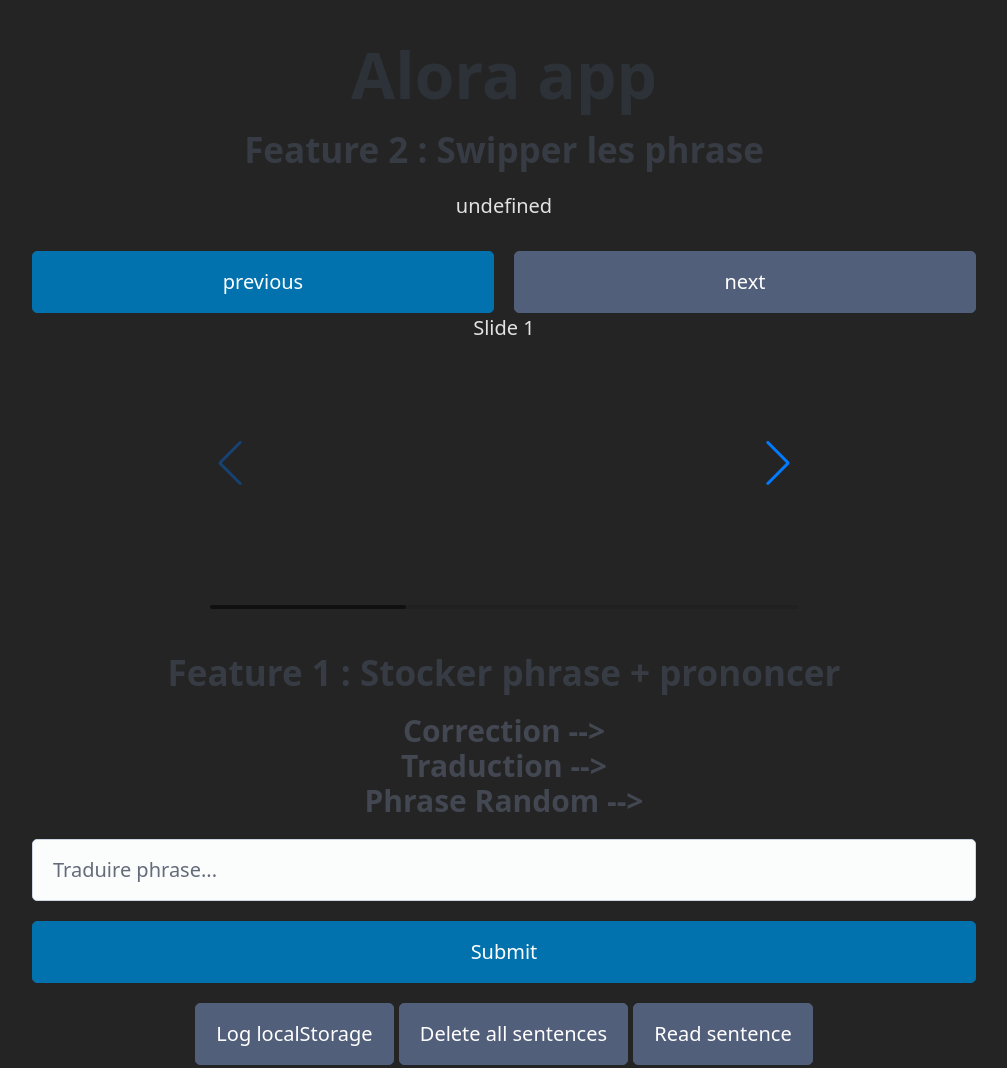
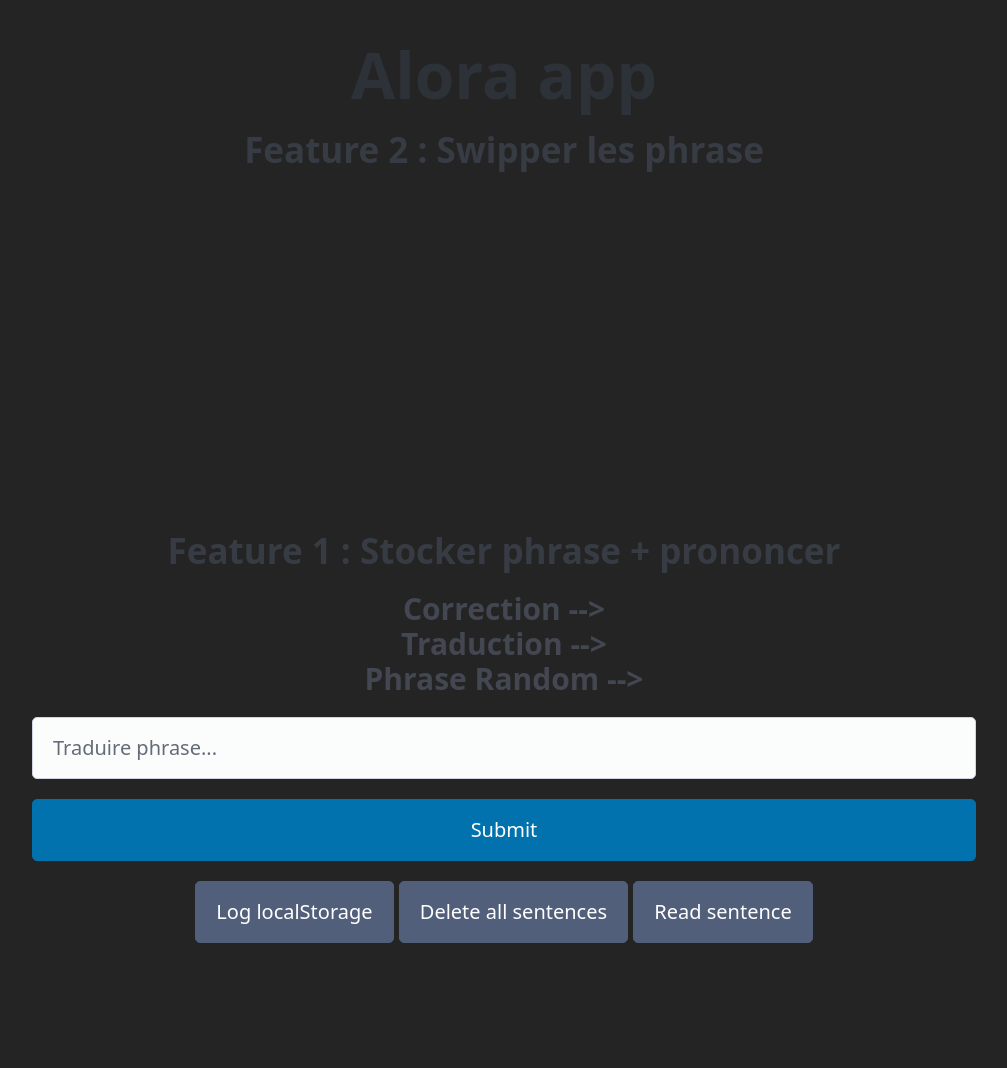
Before and after one commit to Elipier/alora-client, a website built with Vite: page alora-client/index.html in a window 1280 px wide. Shown: the whole page, without its empty margins (136-1143 px from the left). After the commit the page ends 983 px from the top, so only its background shows below. Built offline with nearby package versions, Linux system fonts and the light colour scheme.

Commit message:
[#24] - logique swiper OK

```diff
--- a/alora-client/index.html
+++ b/alora-client/index.html
@@ -12,29 +12,10 @@
 
       <div class="mb-40">
         <h2>Feature 2 : Swipper les phrase</h2>
-
-        <div class="text-area mb-20 js-text-show"></div>
-
-        <div class="grid">
-          <button class="js-previous">previous</button>
-          <button class="secondary js-next">next</button>
-        </div>
-
-        <!-- Slider main container -->
         <div class="swiper">
-          <!-- Additional required wrapper -->
-          <div class="swiper-wrapper">
-            <!-- Slides -->
-            <div class="swiper-slide">Slide 1</div>
-            <div class="swiper-slide">Slide 2</div>
-            <div class="swiper-slide">Slide 3</div>
-          </div>
-
-          <!-- If we need navigation buttons -->
-          <div class="swiper-button-prev"></div>
-          <div class="swiper-button-next"></div>
-
-          <!-- If we need scrollbar -->
+          <div class="swiper-wrapper"></div>
+          <div class="swiper-button-prev js-previous"></div>
+          <div class="swiper-button-next js-next"></div>
           <div class="swiper-scrollbar"></div>
         </div>
       </div>
--- a/alora-client/src/main.ts
+++ b/alora-client/src/main.ts
@@ -11,7 +11,6 @@ import {
   logStorage,
 } from "./sentenceStorage";
 import { readSentence } from "./speechRecognition";
-import { swiper } from "./swiper";
 
 const inputElement = document.querySelector<HTMLInputElement>(".js-text-input");
 const submitBtnElement =
@@ -129,7 +128,3 @@ if (
     readSentence(randomSentenceElement.textContent);
   });
 }
-
-swiper.on("slideChange", () => {
-  console.log(`Active index is now: ${swiper.activeIndex}`);
-});
--- a/alora-client/src/swipeSentences.ts
+++ b/alora-client/src/swipeSentences.ts
@@ -1,37 +1,19 @@
 import { getFromLocalstorage, removeFromLocalstorage } from "./sentenceStorage";
-
-const sentenceDisplay = document.querySelector<HTMLElement>(".js-text-show");
-const previousButton = document.querySelector<HTMLElement>(".js-previous");
-const nextButton = document.querySelector<HTMLElement>(".js-next");
-let currentIndex = 0;
+import { initSwiper } from "./swiper";
 
 const spamTracker = getFromLocalstorage("ads-candidate-feedback-hash");
 if (spamTracker) {
   removeFromLocalstorage("ads-candidate-feedback-hash");
 }
 
+const wrapper = document.querySelector(".swiper-wrapper");
+
 let localStorageArray = Object.values(localStorage);
-let arrayLength: any;
 
-if (sentenceDisplay && previousButton && nextButton) {
-  localStorageArray = Object.values(localStorage);
-  arrayLength = localStorageArray.length;
-  sentenceDisplay.textContent = `${localStorageArray[currentIndex]}`;
-  previousButton.addEventListener("click", () => {
-    const prevIndex = (currentIndex + arrayLength - 1) % arrayLength;
-    const prevItem = localStorageArray[prevIndex];
-    sentenceDisplay.textContent = `${prevItem}`;
-    currentIndex = prevIndex;
-    console.log(currentIndex);
-  });
+if (wrapper) {
+  wrapper.innerHTML = localStorageArray
+    .map((el) => `<div class="swiper-slide">${el}</div>`)
+    .join("");
+}
 
-  nextButton.addEventListener("click", () => {
-    localStorageArray = Object.values(localStorage);
-    arrayLength = localStorageArray.length;
-    const nextIndex = (currentIndex + 1) % arrayLength;
-    const nextItem = localStorageArray[nextIndex];
-    sentenceDisplay.textContent = `${nextItem}`;
-    currentIndex = nextIndex;
-    console.log(currentIndex);
-  });
-}
+initSwiper();
--- a/alora-client/src/swiper.ts
+++ b/alora-client/src/swiper.ts
@@ -5,6 +5,7 @@ import "swiper/css";
 import "swiper/css/navigation";
 import "swiper/css/scrollbar";
 
+function initSwiper() {
   let swiper = new Swiper(".swiper", {
     modules: [Navigation, Scrollbar],
     // Navigation arrows
@@ -17,6 +18,12 @@ let swiper = new Swiper(".swiper", {
     scrollbar: {
       el: ".swiper-scrollbar",
     },
+
+    observer: true,
+    observeParents: true,
   });
 
-export { swiper };
+  return swiper;
+}
+
+export { initSwiper };
```
Lines whose indentation alone changed are shown as unchanged.
